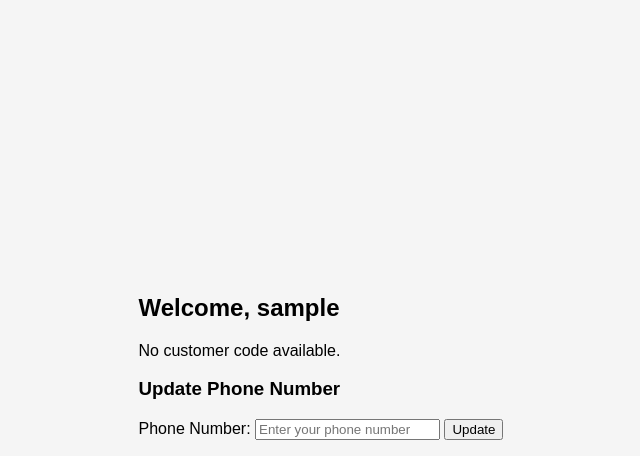
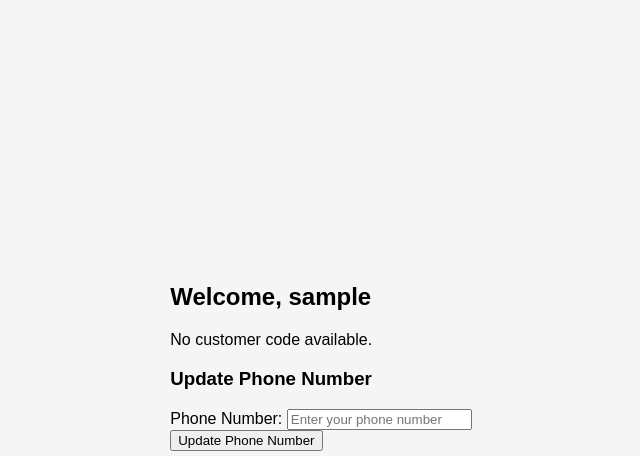
Before and after one commit to andrewindeche/clientorder, a Django app: template templates/accounts/account_page.html in a window 1280 px wide. Shown: the top 456 px of the page, without its empty margins (319-959 px from the left). Run offline with Django 5.2, Linux system fonts and the light colour scheme; the template is opened without the code that fills it, so the values that code supplies are empty; the visitor is signed in with stand-in values (Sample User, id 1).

Commit message:
update template

```diff
--- a/templates/accounts/account_page.html
+++ b/templates/accounts/account_page.html
@@ -19,11 +19,13 @@
         {% endif %}
 
         <h3>Update Phone Number</h3>
-        <form method="POST" action="{% url 'update_phone' %}">
+        <form method="POST">
             {% csrf_token %}
-            <label for="phone">Phone Number:</label>
-            <input type="text" id="phone" name="phone" value="{{ customer.phone }}" placeholder="Enter your phone number" required>
-            <button type="submit">Update</button>
+            <div>
+                <label for="phone">Phone Number:</label>
+                <input type="text" name="phone" id="phone" value="{{ customer.phone|default_if_none:'' }}" placeholder="Enter your phone number" />
+            </div>
+            <button type="submit">Update Phone Number</button>
         </form>
 
         {% if phone_updated %}
```
